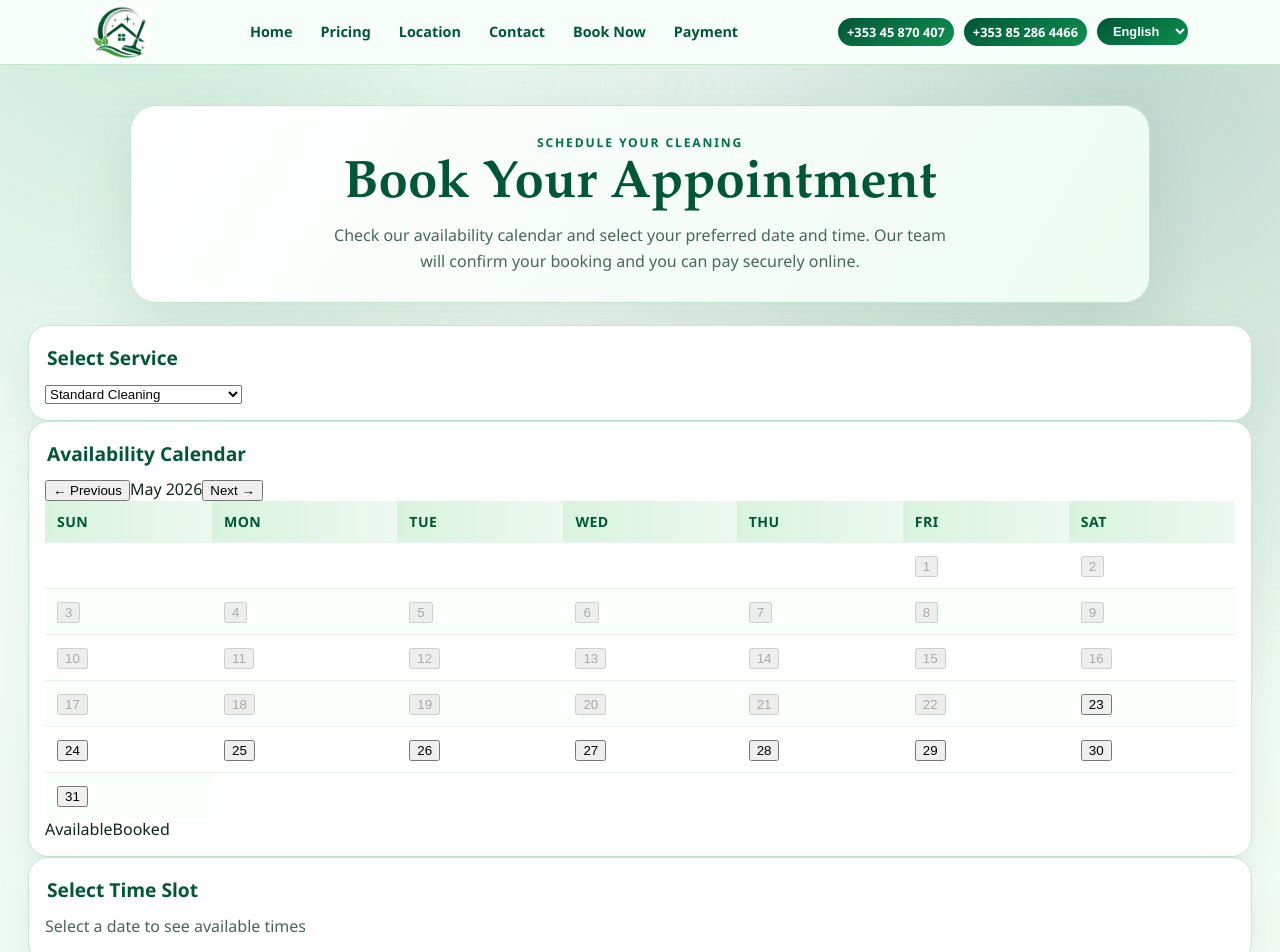
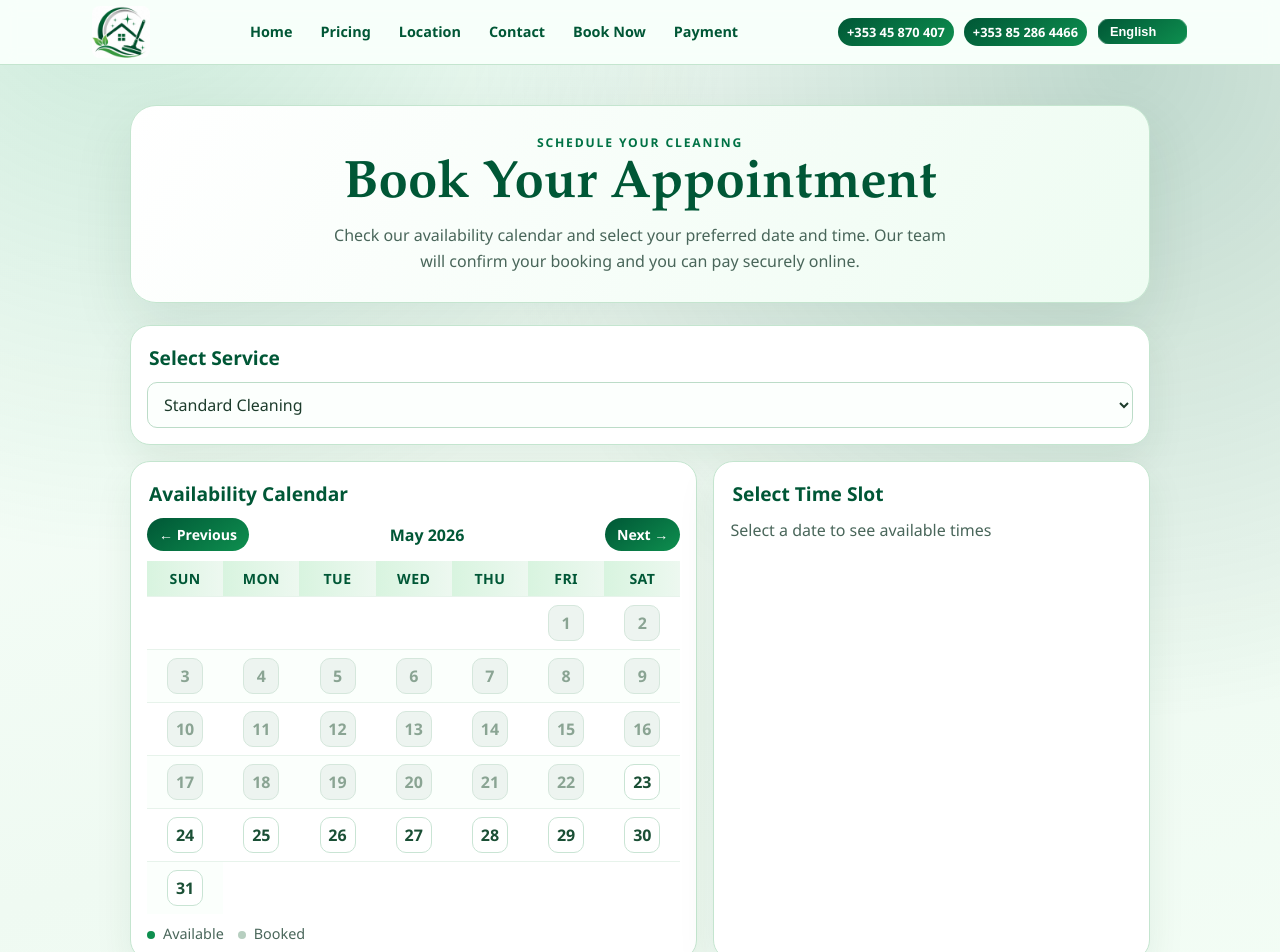
Before and after one commit to Gangureanu/Cleaner, a Next.js app: page /booking in a window 1280 px wide. Shown: the top 952 px of the page. Built offline with nearby package versions, Linux system fonts and the light colour scheme.

Commit message:
Style booking page, polish language dropdown, and balance home cards

```diff
--- a/app/globals.css
+++ b/app/globals.css
@@ -117,14 +117,39 @@ a {
 }
 
 .languageSelect {
+  appearance: none;
+  -webkit-appearance: none;
   color: #ffffff;
   background: linear-gradient(145deg, var(--emerald-900), var(--emerald-700));
-  border: none;
+  border: 1px solid rgba(255, 255, 255, 0.26);
   border-radius: 999px;
-  padding: 5px 12px;
+  padding: 5px 30px 5px 12px;
   font-size: 0.8rem;
   font-weight: 700;
   cursor: pointer;
+  transition: filter 180ms ease;
+  background-image:
+    linear-gradient(145deg, var(--emerald-900), var(--emerald-700)),
+    linear-gradient(45deg, transparent 50%, #ffffff 50%),
+    linear-gradient(135deg, #ffffff 50%, transparent 50%);
+  background-position:
+    0 0,
+    calc(100% - 16px) calc(50% - 2px),
+    calc(100% - 11px) calc(50% - 2px);
+  background-size:
+    100% 100%,
+    6px 6px,
+    6px 6px;
+  background-repeat: no-repeat;
+}
+
+.languageSelect:hover {
+  filter: brightness(1.06);
+}
+
+.languageSelect:focus-visible {
+  outline: 2px solid #ffffff;
+  outline-offset: 1px;
 }
 
 .languageSelect option {
@@ -288,6 +313,189 @@ h3 {
 .checkoutWrap {
   max-width: 1020px;
   margin: 0 auto;
+}
+
+.bookingWrap {
+  max-width: 1020px;
+  margin: 0 auto;
+  display: grid;
+  gap: 16px;
+}
+
+.bookingWrap > .panelCard select {
+  width: 100%;
+  border: 1px solid #bcdcc8;
+  border-radius: 10px;
+  padding: 10px 12px;
+  font: inherit;
+  color: #1d3c2c;
+  background: #fcfffd;
+}
+
+.calendarGrid {
+  display: grid;
+  gap: 16px;
+  grid-template-columns: 1fr;
+}
+
+.calendarControls {
+  display: flex;
+  justify-content: space-between;
+  align-items: center;
+  gap: 8px;
+  margin: 2px 0 10px;
+}
+
+.calendarControls button {
+  border: none;
+  border-radius: 999px;
+  padding: 7px 12px;
+  font: inherit;
+  font-size: 0.88rem;
+  font-weight: 700;
+  color: #ffffff;
+  background: linear-gradient(145deg, var(--emerald-900), var(--emerald-700));
+  cursor: pointer;
+}
+
+.monthName {
+  font-weight: 700;
+  color: var(--emerald-900);
+}
+
+.calendarTable {
+  table-layout: fixed;
+  min-width: 0;
+}
+
+.calendarTable th,
+.calendarTable td {
+  text-align: center;
+  padding: 8px 4px;
+}
+
+.calendarDay {
+  width: 36px;
+  height: 36px;
+  border-radius: 10px;
+  border: 1px solid #c9e4d4;
+  background: #ffffff;
+  color: #1a4f35;
+  font: inherit;
+  font-weight: 700;
+  cursor: pointer;
+}
+
+.calendarDay.selected {
+  border-color: var(--emerald-900);
+  color: #ffffff;
+  background: linear-gradient(145deg, var(--emerald-900), var(--emerald-700));
+}
+
+.calendarDay.booked,
+.calendarDay:disabled {
+  cursor: not-allowed;
+  background: #edf4f0;
+  border-color: #d5e7dc;
+  color: #8aa493;
+}
+
+.calendarLegend {
+  margin-top: 10px;
+  display: flex;
+  gap: 14px;
+  flex-wrap: wrap;
+}
+
+.legendItem {
+  position: relative;
+  padding-left: 16px;
+  color: var(--ink-700);
+  font-size: 0.9rem;
+}
+
+.legendItem::before {
+  content: "";
+  position: absolute;
+  left: 0;
+  top: 0.45em;
+  width: 8px;
+  height: 8px;
+  border-radius: 999px;
+}
+
+.legendItem.available::before {
+  background: var(--emerald-700);
+}
+
+.legendItem.booked::before {
+  background: #b7cfc0;
+}
+
+.timeSelection {
+  display: grid;
+  gap: 10px;
+}
+
+.selectedDateDisplay {
+  margin: 0;
+  color: var(--ink-700);
+}
+
+.timeSlots {
+  display: grid;
+  gap: 8px;
+  grid-template-columns: repeat(2, minmax(0, 1fr));
+}
+
+.timeSlot {
+  border: 1px solid #c9e4d4;
+  border-radius: 10px;
+  padding: 8px 10px;
+  font: inherit;
+  font-weight: 700;
+  color: #1a4f35;
+  background: #ffffff;
+  cursor: pointer;
+}
+
+.timeSlot.selected {
+  border-color: var(--emerald-900);
+  color: #ffffff;
+  background: linear-gradient(145deg, var(--emerald-900), var(--emerald-700));
+}
+
+.noSelection,
+.noSlots {
+  margin: 0;
+  color: var(--ink-700);
+}
+
+.bookingSummary {
+  border-radius: 18px;
+  background: linear-gradient(160deg, #f5fff8 0%, #ebf8ef 100%);
+}
+
+.summaryRow {
+  display: flex;
+  justify-content: space-between;
+  gap: 10px;
+  margin: 6px 0;
+  color: var(--ink-700);
+}
+
+.submitBtn {
+  display: inline-block;
+  margin-top: 10px;
+  border: none;
+  border-radius: 999px;
+  padding: 10px 18px;
+  font: inherit;
+  font-weight: 700;
+  color: #ffffff;
+  background: linear-gradient(145deg, var(--emerald-900), var(--emerald-700));
+  text-decoration: none;
+  cursor: pointer;
 }
 
 .checkoutForm {
@@ -680,4 +888,8 @@ body:has(.posterPage) {
   .checkoutForm .formRow {
     grid-template-columns: 1fr 1fr;
   }
+
+  .calendarGrid {
+    grid-template-columns: 1.3fr 1fr;
+  }
 }
```
Also changed, not shown: app/page.tsx (+12 -1 lines).
